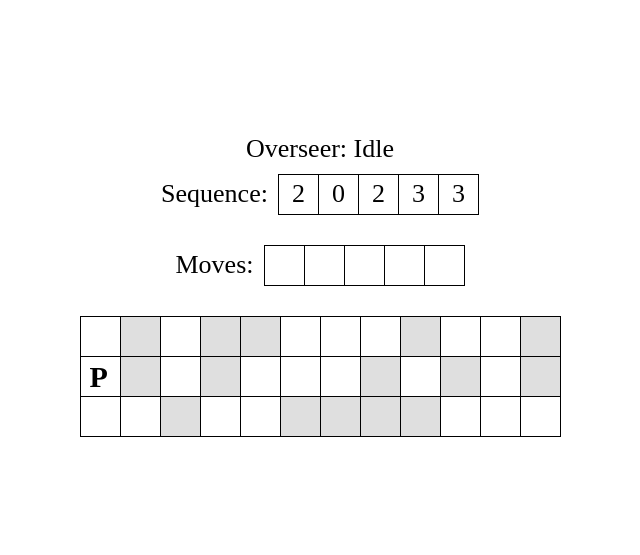
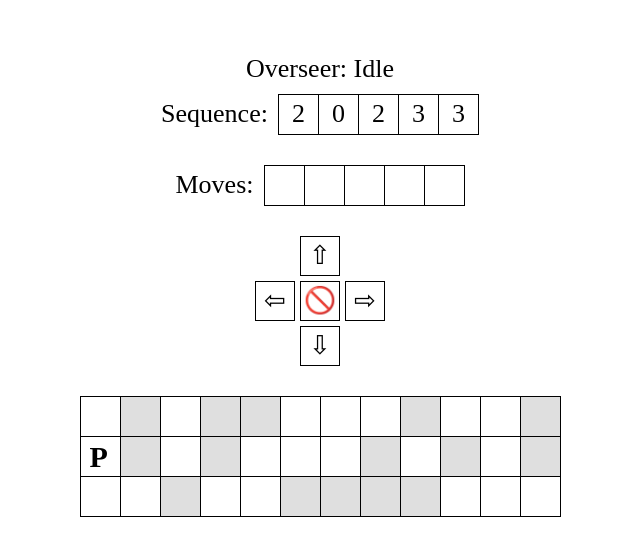
Before and after one commit to MNewbigging/thinky-jam-22, a React app: page / in a window 1280 px wide. Shown: the part 115-670 px from the top of the page, without its empty margins (320-960 px from the left). Built offline with nearby package versions, Linux system fonts and the light colour scheme.

Commit message:
root render error

```diff
--- a/src/App.tsx
+++ b/src/App.tsx
@@ -5,6 +5,7 @@ import { observer } from 'mobx-react-lite';
 
 import { AppState } from './AppState';
 import { GameGridComp } from './game-grid-comp/GameGridComp';
+import { MoveInputsComp } from './move-inputs-comp/MoveInputsComp';
 import { MovesComp } from './moves-comp/MovesComp';
 import { OverseerComp } from './overseer-comp/OverseerComp';
 import { PlayerComp } from './player-comp/PlayerComp';
@@ -18,6 +19,7 @@ export const App: React.FC<AppProps> = observer(({ appState }) => {
     <div className='app'>
       <OverseerComp appState={appState} />
       <MovesComp appState={appState} />
+      <MoveInputsComp appState={appState} />
 
       <div className='grid-container'>
         <GameGridComp appState={appState} />
--- a/src/AppState.ts
+++ b/src/AppState.ts
@@ -9,6 +9,7 @@ export enum PlayerMove {
   DOWN = '⇩',
   LEFT = '⇦',
   NONE = '🚫',
+  EMPTY = '',
 }
 
 export class AppState {
@@ -41,7 +42,7 @@ export class AppState {
     this.generateOverseerSequence();
 
     // Clear player moves
-    this.playerMoves = [];
+    this.resetPlayerMoves();
   }
 
   generateOverseerSequence() {
@@ -53,6 +54,16 @@ export class AppState {
     }
   }
 
+  resetPlayerMoves() {
+    this.playerMoves = [
+      PlayerMove.EMPTY,
+      PlayerMove.EMPTY,
+      PlayerMove.EMPTY,
+      PlayerMove.EMPTY,
+      PlayerMove.EMPTY,
+    ];
+  }
+
   focusMoveCell(cellIndex: number) {
     this.focusedMoveCell = cellIndex;
     console.log('focus move cell', cellIndex);
@@ -61,4 +72,12 @@ export class AppState {
   onEscape = () => {
     this.focusedMoveCell = undefined;
   };
+
+  selectMove(move: PlayerMove) {
+    if (!this.focusedMoveCell) {
+      return;
+    }
+
+    this.playerMoves[this.focusedMoveCell] = move;
+  }
 }
--- a/src/Index.tsx
+++ b/src/Index.tsx
@@ -8,10 +8,12 @@ import { AppState } from './AppState';
 
 const appState = new AppState();
 
-const root = createRoot(document.getElementById('app-root'));
+let container: HTMLElement = null;
 
-root.render(<App appState={appState} />);
-
-if (module.hot) {
-  module.hot.accept();
-}
+document.addEventListener('DOMContentLoaded', (event) => {
+  if (!container) {
+    container = document.getElementById('app-root') as HTMLElement;
+    const root = createRoot(container);
+    root.render(<App appState={appState} />);
+  }
+});
--- /dev/null
+++ b/src/move-inputs-comp/MoveInputsComp.tsx
@@ -0,0 +1,40 @@
+import './move-inputs-comp.scss';
+
+import React from 'react';
+
+import { AppState, PlayerMove } from '../AppState';
+
+export interface MoveInputsCompProps {
+  appState: AppState;
+}
+
+export const MoveInputsComp: React.FC<MoveInputsCompProps> = ({ appState }) => {
+  return (
+    <div className='move-inputs-comp'>
+      <div className='move-inputs-cell'></div>
+      <div className='move-inputs-cell border' onClick={() => appState.selectMove(PlayerMove.UP)}>
+        ⇧
+      </div>
+      <div className='move-inputs-cell'></div>
+
+      <div className='move-inputs-cell border' onClick={() => appState.selectMove(PlayerMove.LEFT)}>
+        ⇦
+      </div>
+      <div className='move-inputs-cell border' onClick={() => appState.selectMove(PlayerMove.NONE)}>
+        🚫
+      </div>
+      <div
+        className='move-inputs-cell border'
+        onClick={() => appState.selectMove(PlayerMove.RIGHT)}
+      >
+        ⇨
+      </div>
+
+      <div className='move-inputs-cell'></div>
+      <div className='move-inputs-cell border' onClick={() => appState.selectMove(PlayerMove.DOWN)}>
+        ⇩
+      </div>
+      <div className='move-inputs-cell'></div>
+    </div>
+  );
+};
--- /dev/null
+++ b/src/move-inputs-comp/move-inputs-comp.scss
@@ -0,0 +1,23 @@
+.move-inputs-comp {
+  display: grid;
+  grid-template-columns: repeat(3, 40px);
+  grid-template-rows: repeat(3, 40px);
+  gap: 5px;
+
+  .move-inputs-cell {
+    width: 100%;
+    height: 100%;
+
+    display: flex;
+    justify-content: center;
+    align-items: center;
+    font-size: 26px;
+
+    user-select: none;
+    cursor: pointer;
+
+    &.border {
+      border: 1px solid black;
+    }
+  }
+}
--- a/src/moves-comp/MovesComp.tsx
+++ b/src/moves-comp/MovesComp.tsx
@@ -12,19 +12,19 @@ export interface MovesCompProps {
 export const MovesComp: React.FC<MovesCompProps> = observer(({ appState }) => {
   const moveCells: JSX.Element[] = [];
 
-  for (let i = 0; i < 5; i++) {
+  appState.playerMoves.forEach((move, idx) => {
     // Set css classes for this move cell
-    const focusedClass = appState.focusedMoveCell === i ? 'focus' : '';
+    const focusedClass = appState.focusedMoveCell === idx ? 'focus' : '';
     const classes = ['moves-grid-cell', focusedClass];
 
     moveCells.push(
       <div
-        key={`move-cell-${i}`}
+        key={`move-cell-${idx}`}
         className={classes.join(' ')}
-        onClick={() => appState.focusMoveCell(i)}
+        onClick={() => appState.focusMoveCell(idx)}
       ></div>
     );
-  }
+  });
 
   return (
     <div className='moves-comp'>
--- a/src/moves-comp/moves-comp.scss
+++ b/src/moves-comp/moves-comp.scss
@@ -17,6 +17,9 @@
       border-top: 1px solid black;
       border-right: 1px solid black;
 
+      user-select: none;
+      cursor: pointer;
+
       &.focus {
         box-shadow: inset 0 0 5px 1px blue;
       }
```
